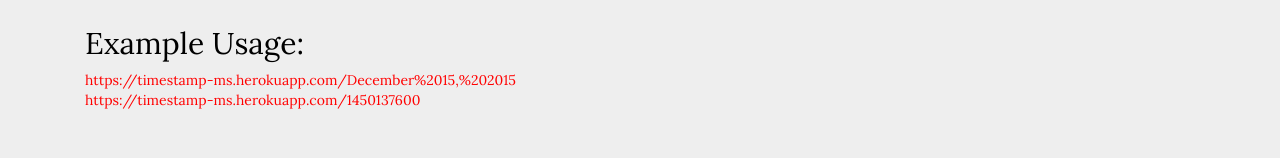
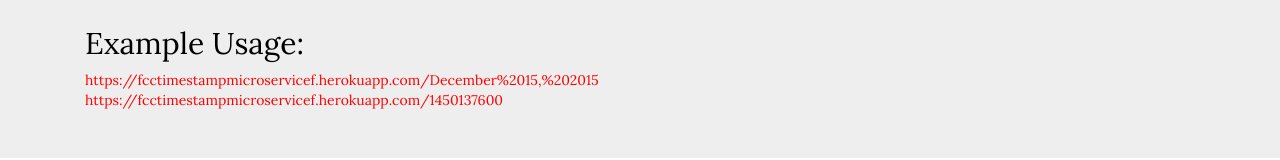
Before and after one commit to benjaminroy/Timestamp-microservice, a website: page index.html in a window 1280 px wide. Shown: the part 246-406 px from the top of the page. Drawn offline with nearby package versions, Linux system fonts and the light colour scheme.

Commit message:
example usage link modified

```diff
--- a/index.html
+++ b/index.html
@@ -28,8 +28,8 @@
     <div class="jumbotron">
         <div class="container">
             <h2>Example Usage: </h2>
-            <div class = 'example'>https://timestamp-ms.herokuapp.com/December%2015,%202015</div>
-            <div class = 'example'>https://timestamp-ms.herokuapp.com/1450137600</div>
+            <div class = 'example'>https://fcctimestampmicroservicef.herokuapp.com/December%2015,%202015</div>
+            <div class = 'example'>https://fcctimestampmicroservicef.herokuapp.com/1450137600</div>
         </div>
     </div>
 
```
